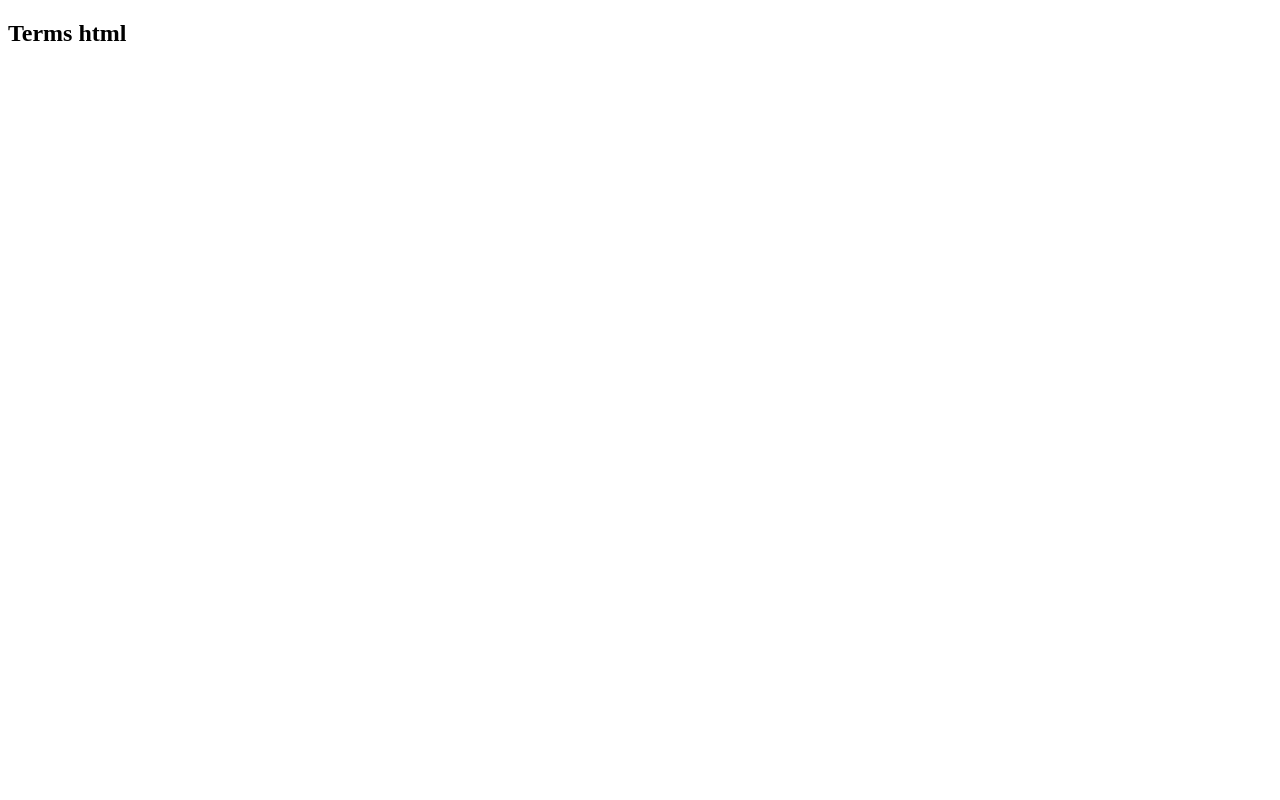
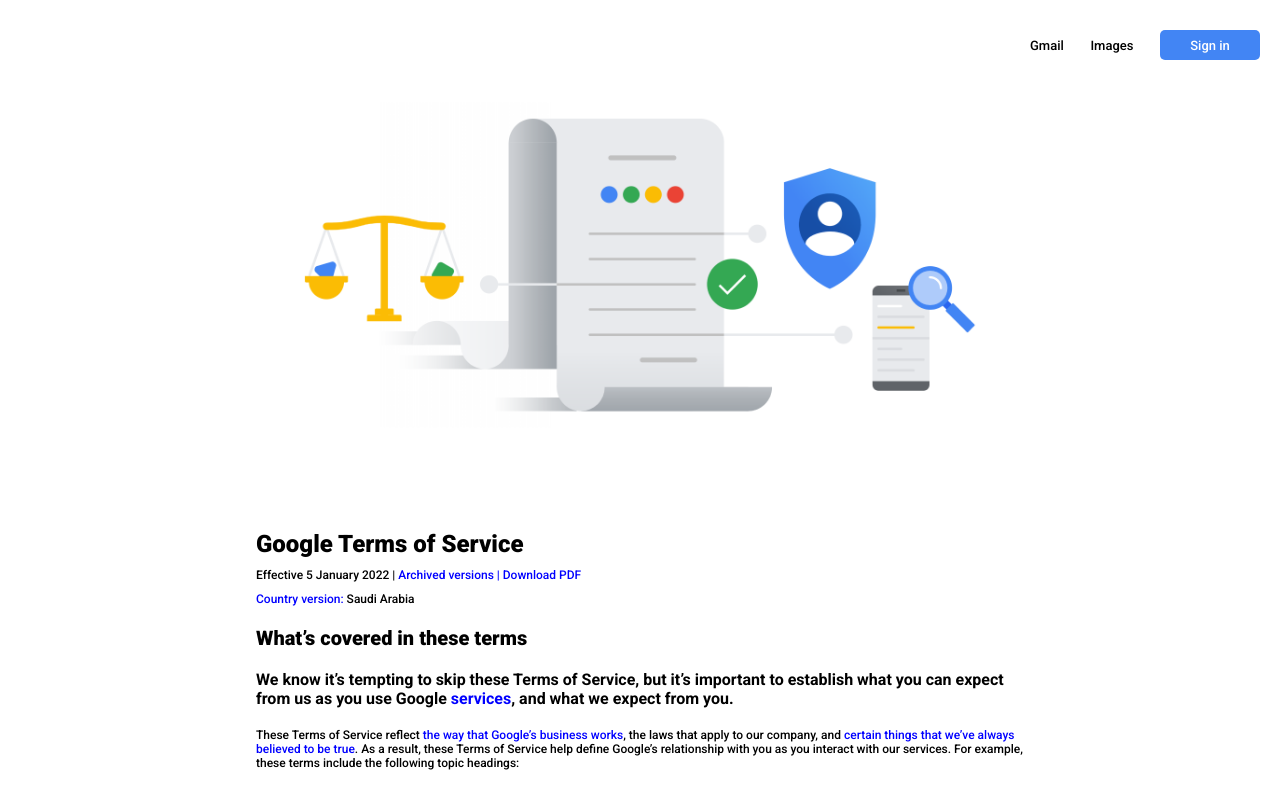
Before and after one commit to T-Python-25-June-15/LAB-Django-Templates-Resolving-URLS-Static, a Django app: page /terms/ in a window 1280 px wide. Before the commit the page is almost empty. Run offline with Django 5.2, Linux system fonts and the light colour scheme.

Commit message:
Terms Page Done

```diff
--- a/Google/main/static/css/terms.css
+++ b/Google/main/static/css/terms.css
@@ -0,0 +1,135 @@
+@import url('https://fonts.googleapis.com/css2?family=Roboto:ital,wght@0,100..900;1,100..900&display=swap');
+
+*{
+    margin: 0;
+    padding: 0;
+    font-family: "Roboto", sans-serif;
+}
+
+body{
+    display: flex;
+    align-items: center;
+    justify-content: center;
+    flex-direction: column;
+    position: relative;
+    height: 100vh;
+}
+
+.header ul {
+    margin-top: 20px;
+    margin-right: 10px;
+    padding: 10px;
+    display: flex;
+    align-items: center;
+    justify-content: space-between;
+    flex-direction: row;
+    right: 0;
+    top: 0;
+    position: absolute;
+    width: 230px;
+    list-style: none;
+}
+
+.header ul li {
+    font-size: 13px;
+    font-weight: 450;
+}
+
+a {
+    color: black;
+    text-decoration: none;
+}
+
+.header ul li a:hover {
+    border-bottom: 1px solid;
+}
+
+.sign-in a {
+    color: white;
+    display: flex;
+    justify-content: center;
+    align-items: center;
+    background-color: #4285F4;
+    width: 100px;
+    height: 30px;
+    border-radius: 5px;
+    border-bottom: none;
+}
+
+
+.main-photo{
+    display: flex;
+    align-items: center;
+    position: absolute;
+    top: 100px;
+}
+.main-photo img{
+    width: 730px;
+    height: auto;
+}
+
+
+.texts{
+    position: absolute;
+    bottom: 0;
+    display: flex;
+    flex-direction: column;
+    width: 60%;
+    margin-bottom: 30px;
+}
+
+.texts .first {
+    margin-bottom: 10px;
+}
+
+.texts .first h1 {
+    font-size: 24px;
+    font-weight: 850;
+}
+
+.texts .first .date {
+    margin-top: 10px;
+    font-size: 12px;
+    margin-bottom: 10px;
+    font-weight: 470;
+}
+
+.texts .first .date span {
+    color: blue;
+}
+
+.texts .first .country {
+    margin-top: 10px;
+    font-size: 12px;
+    margin-bottom: 10px;
+    font-weight: 470;
+}
+
+.texts .first .country span {
+    color: blue;
+}
+
+
+.texts .second h3 {
+    font-size: 20px;
+    font-weight: 850;
+}
+
+.texts .second .content1{
+    margin-top: 20px;
+    margin-bottom: 20px;
+    font-weight: 700;
+}
+
+.texts .second .content1 span {
+    color: blue;
+}
+
+.texts .second .content2{
+    font-size: 12px;
+    font-weight: 500;
+}
+
+.texts .second .content2 span {
+    color: blue;
+}
--- a/Google/main/templates/main/home.html
+++ b/Google/main/templates/main/home.html
@@ -56,7 +56,7 @@
             <div class="right">
                 <ul>
                     <li><a href="">Privacy</a></li>
-                    <li><a href="">Terms</a></li>
+                    <li><a href="{% url 'main:terms_view'%}">Terms</a></li>
                     <li><a href="">Settings</a></li>
                 </ul>
 
--- a/Google/main/templates/main/terms.html
+++ b/Google/main/templates/main/terms.html
@@ -1,12 +1,41 @@
+{% load static %}
 <!DOCTYPE html>
 <html lang="en">
 <head>
     <meta charset="UTF-8">
     <meta name="viewport" content="width=device-width, initial-scale=1.0">
-    <title>Document</title>
+    <link rel="stylesheet" href="{%static '/css/terms.css'%}">
+    <title>Terms</title>
 </head>
 <body>
-    <h2>Terms html</h2>
+    <div class="header">
+        <ul>
+            <li><a href="">Gmail</a></li>
+            <li><a href="">Images</a></li>
+            <li class="sign-in"><a href="">Sign in</a></li>
+        </ul>
+    </div>
+
+    <div class="main-photo">
+        <img src="{% static '/images/Terms.png' %}" alt="Main Image">
+    </div>
+
+    <div class="texts">
+        <div class="first">
+            <h1>Google Terms of Service</h1>
+            <p class="date">Effective 5 January 2022 | <span>Archived versions | Download PDF</span> </p>
+            <p class="country"><span>Country version:</span> Saudi Arabia</p>
+        </div>
+        <div class="second">
+            <h3>What’s covered in these terms</h3>
+            <p class="content1">We know it’s tempting to skip these Terms of Service, but it’s important to establish
+                 what you can expect from us as you use Google <span>services</span>, and what we expect from you.</p>
+            <p class="content2">These Terms of Service reflect <span>the way that Google’s business works</span>, the laws that apply to our company,
+                 and <span>certain things that we’ve always believed to be true</span>. As a result, these Terms of Service help define
+                  Google’s relationship with you as you interact with our services. For example, these terms include the following
+                   topic headings:</p>
+        </div>
+    </div>
 
 </body>
 </html>
```
Also changed, not shown: Google/main/static/images/Terms.png (added).
